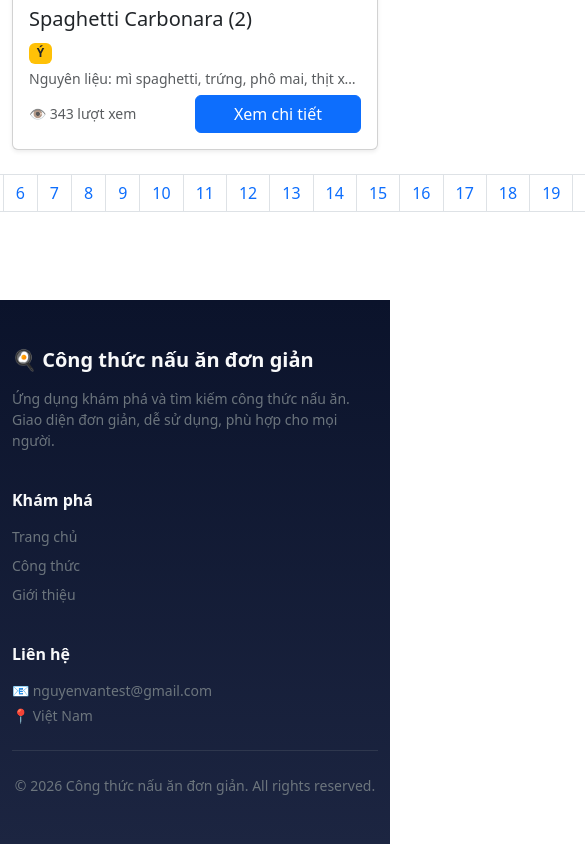
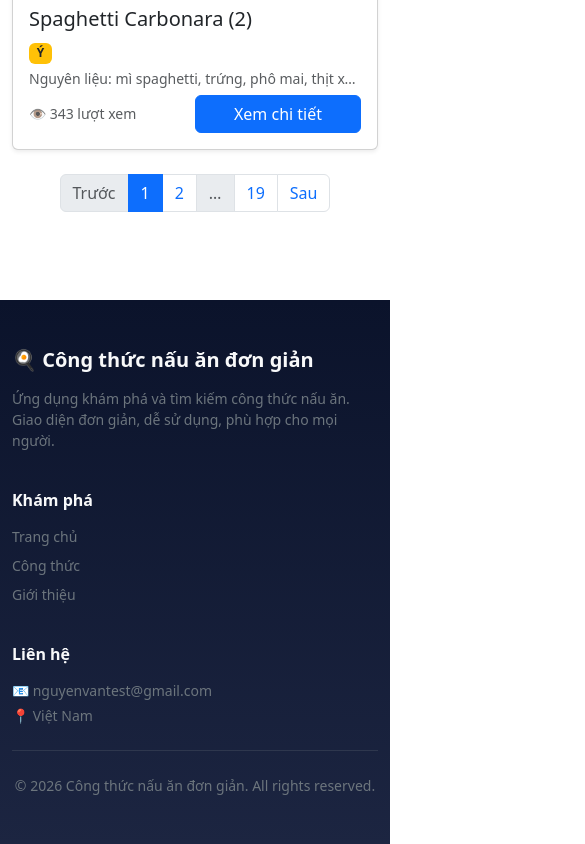
Before and after one commit to duongthenho/react-posts, a React (Vite) app: page / in a window 390 px wide. Shown: the part 3086-3930 px from the top of the page, 585 px wide, since content can reach past the window. Built offline with nearby package versions, Linux system fonts and the light colour scheme.

Commit message:
fix: phân trang tràn màn hình trên mobile

```diff
--- a/src/pages/RecipeList.jsx
+++ b/src/pages/RecipeList.jsx
@@ -42,7 +42,33 @@ function RecipeList() {
     start,
     start + PAGE_SIZE
   );
+  const getPages = () => {
+  const delta = 1; // số trang hai bên page hiện tại
+  const pages = [];
 
+  const left = Math.max(2, page - delta);
+  const right = Math.min(totalPages - 1, page + delta);
+
+  pages.push(1);
+
+  if (left > 2) {
+    pages.push("...");
+  }
+
+  for (let i = left; i <= right; i++) {
+    pages.push(i);
+  }
+
+  if (right < totalPages - 1) {
+    pages.push("...");
+  }
+
+  if (totalPages > 1) {
+    pages.push(totalPages);
+  }
+
+  return pages;
+};
   return (
     <div className="container py-4">
       {/* filter */}
@@ -158,19 +184,25 @@ function RecipeList() {
               </button>
             </li>
 
-            {Array.from({ length: totalPages }).map((_, i) => (
+            {getPages().map((p, i) =>
+              p === "..." ? (
+                <li key={`dot-${i}`} className="page-item disabled">
+                  <span className="page-link">…</span>
+                </li>
+              ) : (
                 <li
-                key={i}
-                className={`page-item ${page === i + 1 ? "active" : ""}`}
+                  key={p}
+                  className={`page-item ${page === p ? "active" : ""}`}
                 >
                   <button
                     className="page-link"
-                  onClick={() => setPage(i + 1)}
+                    onClick={() => setPage(p)}
                   >
-                  {i + 1}
+                    {p}
                   </button>
                 </li>
-            ))}
+              )
+            )}
 
             <li className={`page-item ${page === totalPages ? "disabled" : ""}`}>
               <button
```
Lines whose indentation alone changed are shown as unchanged.
